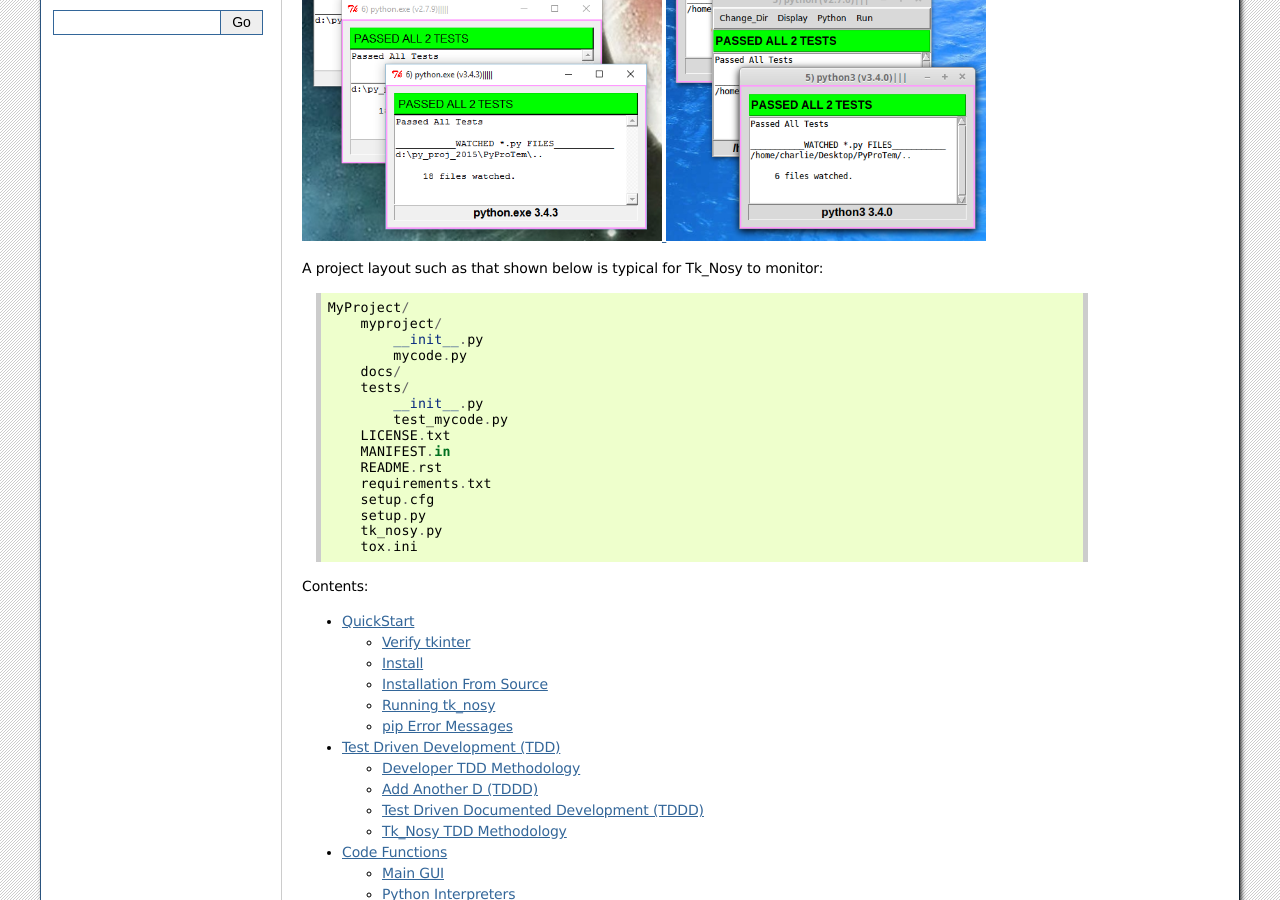
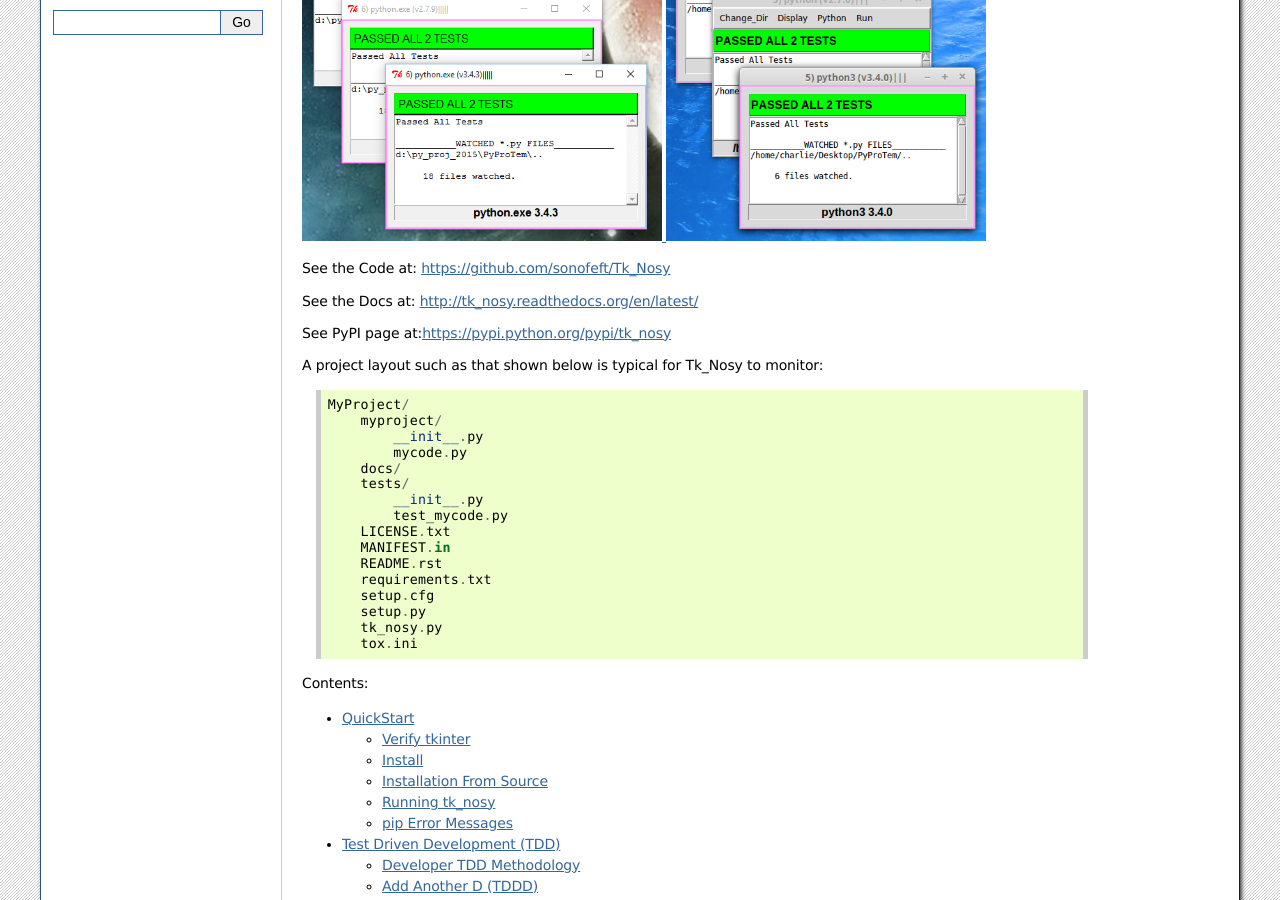
Before and after one commit to sonofeft/Tk_Nosy, a Sphinx documentation site: the page built from docs/index.rst, in a window 1280 px wide and 900 px high, scrolled down 412 px. Built offline with Sphinx 7.4.7, drawn with Linux system fonts in a browser that asks for light colours; part of the change alters nothing that is shown.

Commit message:
added generic img shields

```diff
--- a/docs/index.rst
+++ b/docs/index.rst
@@ -2,8 +2,17 @@
 .. Tk_Nosy
 
 
-.. image:: https://travis-ci.org/sonofeft/Tk_Nosy.svg?branch=master
-    :target: https://travis-ci.org/sonofeft/Tk_Nosy
+.. image:: https://img.shields.io/travis/sonofeft/Tk_Nosy.svg
+        :target: https://travis-ci.org/sonofeft/Tk_Nosy
+
+.. image:: https://img.shields.io/pypi/v/Tk_Nosy.svg
+    :target: https://pypi.python.org/pypi/tk_nosy
+
+.. image:: https://img.shields.io/pypi/pyversions/Tk_Nosy.svg
+    :target: https://wiki.python.org/moin/Python2orPython3
+
+.. image:: https://img.shields.io/pypi/l/Tk_Nosy.svg
+    :target: https://pypi.python.org/pypi/tk_nosy
 
 Tk_Nosy Overview
 ================
@@ -25,6 +34,12 @@ The image below shows concurrent nosetests for pypy as well as standard CPython
     :width: 45%
 .. image:: _static/watch_3_py_linux.png
     :width: 40%
+
+See the Code at: `<https://github.com/sonofeft/Tk_Nosy>`_
+
+See the Docs at: `<http://tk_nosy.readthedocs.org/en/latest/>`_
+
+See PyPI page at:`<https://pypi.python.org/pypi/tk_nosy>`_
 
 
 A project layout such as that shown below is typical for Tk_Nosy to monitor::
```
